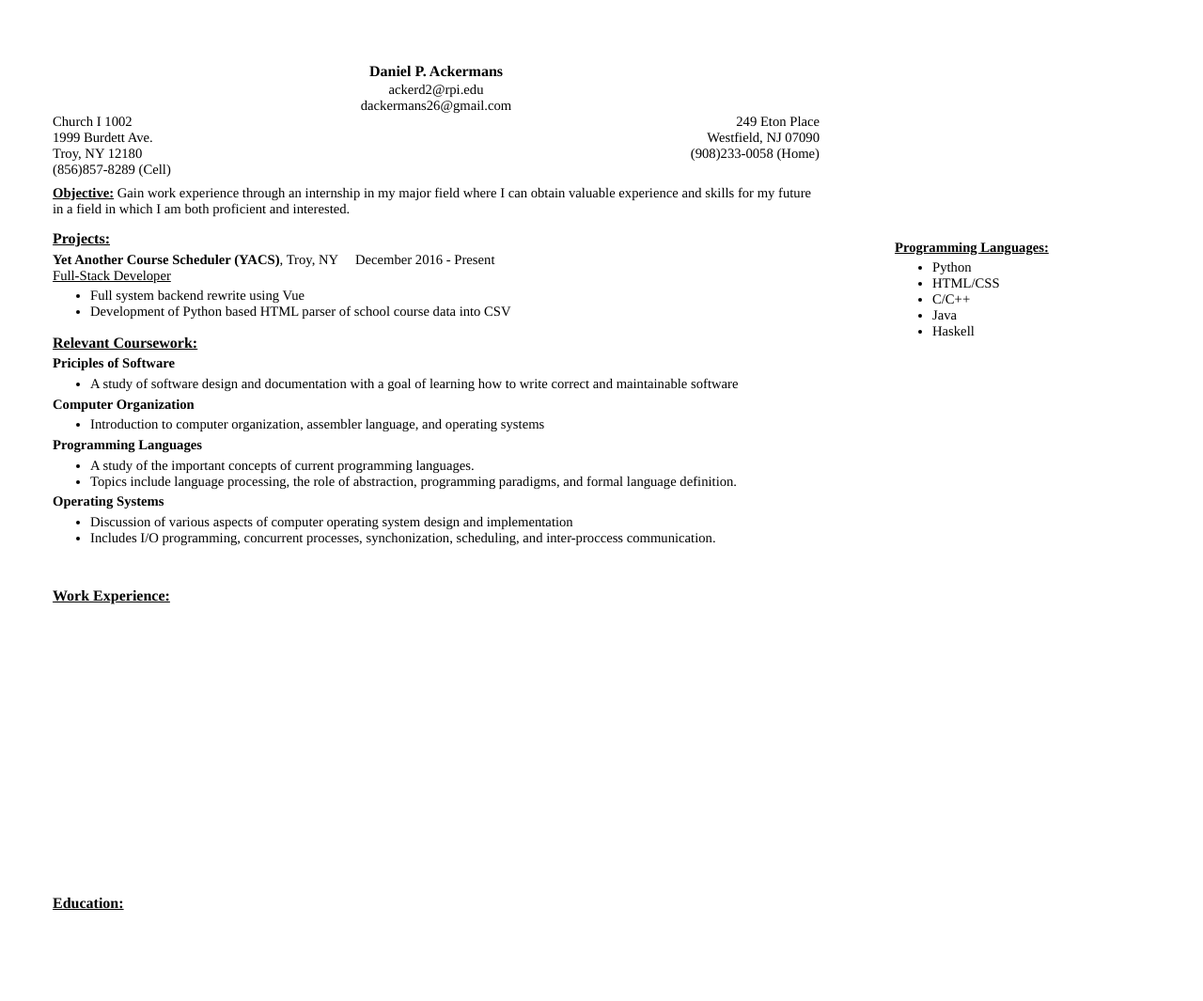
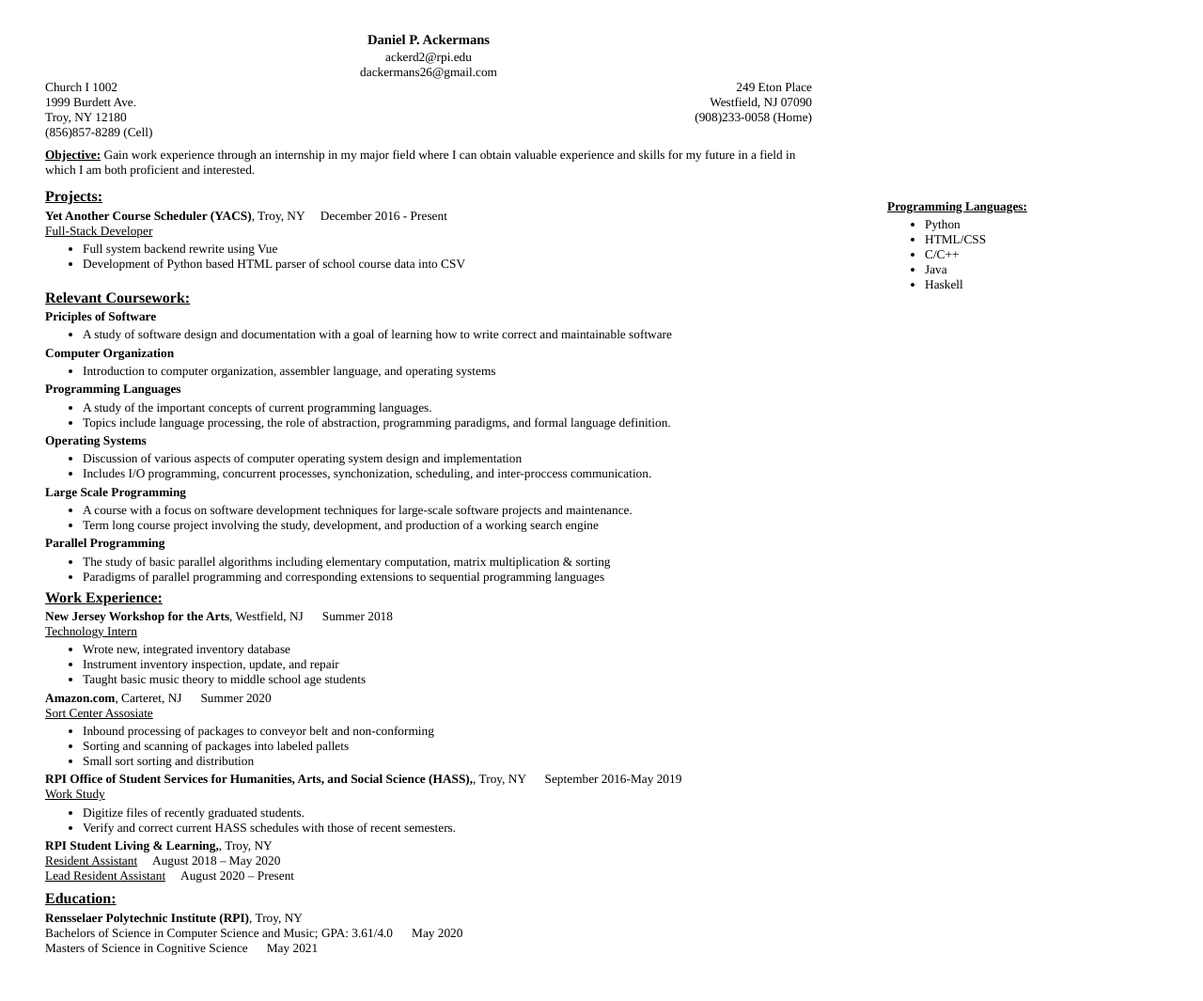
Before and after one commit to marchdan/marchdan.github.io, a plain HTML site: page resume-template.html in a window 1280 px wide. Shown: the top 1065 px of the page at 94% size. Drawn offline with Linux system fonts and the light colour scheme.

Commit message:
Resume updates

```diff
--- a/resume-template.html
+++ b/resume-template.html
@@ -3,7 +3,7 @@
 	<head>
 		<title> Resume template </title>
 		<meta charset="utf-8">
-		<link rel="stylesheet" href="./resume.css">
+		<link rel="stylesheet" href="./style-sheets/resume.css">
 	</head>
 
 	<body>
@@ -75,12 +75,58 @@
 					<li> Discussion of various aspects of computer operating system design and implementation</li>
 					<li> Includes I/O programming, concurrent processes, synchonization, scheduling, and inter-proccess communication.</li>
 				</ul>
+
+				<p><b>Large Scale Programming</b></p>
+				<ul>
+					<li>A course with a focus on software development techniques for large-scale software projects and maintenance.</li>
+					<li>Term long course project involving the study, development, and production of a working search engine</li>
+				</ul>
+				<p><b>Parallel Programming</b></p>
+				<ul>
+					<li>The study of basic parallel algorithms including elementary computation, matrix multiplication & sorting</li>
+					<li>Paradigms of parallel programming and corresponding extensions to sequential programming languages</li>
+				</ul>
+
 			</section>
 			<section class= "experience">
 				<h2><u>Work Experience:</u></h2>
+				<p><b> New Jersey Workshop for the Arts</b>, Westfield, NJ &emsp; Summer 2018
+				<br /> <u>Technology Intern</u> <br />
+					<ul>
+						<li>Wrote new, integrated inventory database</li>
+						<li>Instrument inventory inspection, update, and repair</li>
+						<li>Taught basic music theory to middle school age students</li>
+					</ul>
+				</p>
+
+				<p><b> Amazon.com</b>, Carteret, NJ &emsp; Summer 2020
+				<br /> <u>Sort Center Assosiate</u> <br />
+					<ul>
+						<li>Inbound processing of packages to conveyor belt and non-conforming</li>
+						<li>Sorting and scanning of packages into labeled pallets</li>
+						<li>Small sort sorting and distribution</li>
+					</ul>
+				</p>
+
+				<p><b>RPI Office of Student Services for Humanities, Arts, and Social Science (HASS),</b>, Troy, NY &emsp; September 2016-May 2019
+				<br /> <u>Work Study</u> <br />
+					<ul>
+						<li>Digitize files of recently graduated students.</li>
+						<li>Verify and correct current HASS schedules with those of recent semesters.</li>
+					</ul>
+				</p>
+
+				<p class= "no-space"><b>RPI Student Living & Learning,</b>, Troy, NY<br />
+					<u>Resident Assistant</u>&emsp; August 2018 – May 2020 <br />
+					<u>Lead Resident Assistant</u>&emsp; August 2020 – Present
+				</p>
 			</section>
 			<section class= "education">
 				<h2><u>Education:</u></h2>
+				<p><b>Rensselaer Polytechnic Institute (RPI)</b>, Troy, NY<br />
+					Bachelors of Science in Computer Science and Music; GPA: 3.61/4.0 &emsp; May 2020 <br />
+					Masters of Science in Cognitive Science &emsp; May 2021
+				</p>
 			</section>
 		</div>
 
--- a/resume.css
+++ b/style-sheets/resume.css
@@ -4,14 +4,15 @@ body{
 	height: 11in;
 	display: block;
 	font-family: Times;
-	font-size: 11pt;
-	padding: 0.5in;
+	font-size: 10pt;
+	padding: 0.25in 0.5in;
+	margin: 0;
 }
 
 header{
 	width: 100%;
 	height: 10%;
-	padding-bottom: 5px;
+	padding-bottom: 2px;
 }
 
 footer{
@@ -27,7 +28,7 @@ footer{
 
 h1{
 	text-align: center;
-	font-size: 12pt;
+	font-size: 11pt;
 	margin-bottom: 2px;
 }
 
@@ -76,8 +77,8 @@ p + ul{
 }
 
 .objective{
-	padding-top: 5px;
-	padding-bottom: 5px;
+	padding-top: 2px;
+	padding-bottom: 2px;
 	width: 100%;
 	height: 5%;
 }
@@ -90,29 +91,29 @@ p + ul{
 
 .projects{
 	width: 100%;
-	padding-top: 5px;
-	padding-bottom: 5px;
+	padding-top: 2px;
+	padding-bottom: 2px;
 	float: left;
 	height: 10%;
 }
 
 .coursework{
 	width: 100%;
-	padding-top: 5px;
-	padding-bottom: 5px;
-	height: 35%;
+	padding-top: 2px;
+	padding-bottom: 2px;
+	height: 40%;
 }
 
 .experience{
 	width: 100%;
-	padding-top: 5px;
-	padding-bottom: 5px;
+	padding-top: 2px;
+	padding-bottom: 2px;
 	height: 30%;
 }
 
 .education{
 	width: 100%;
-	padding-top: 5px;
-	padding-bottom: 5px;
-	height: 10%;
+	padding-top: 2px;
+	padding-bottom: 2px;
+	height: 5%;
 }
```
